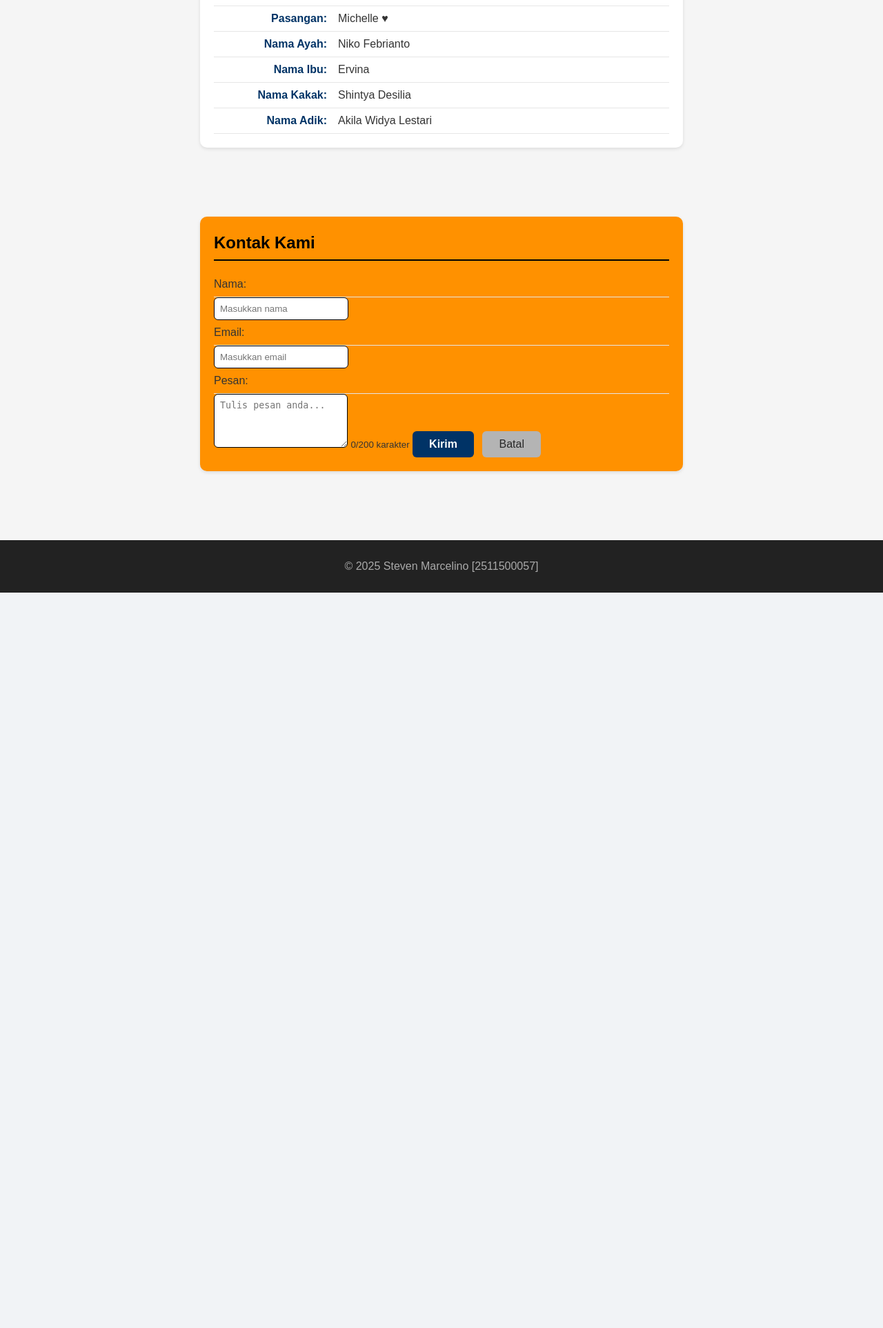
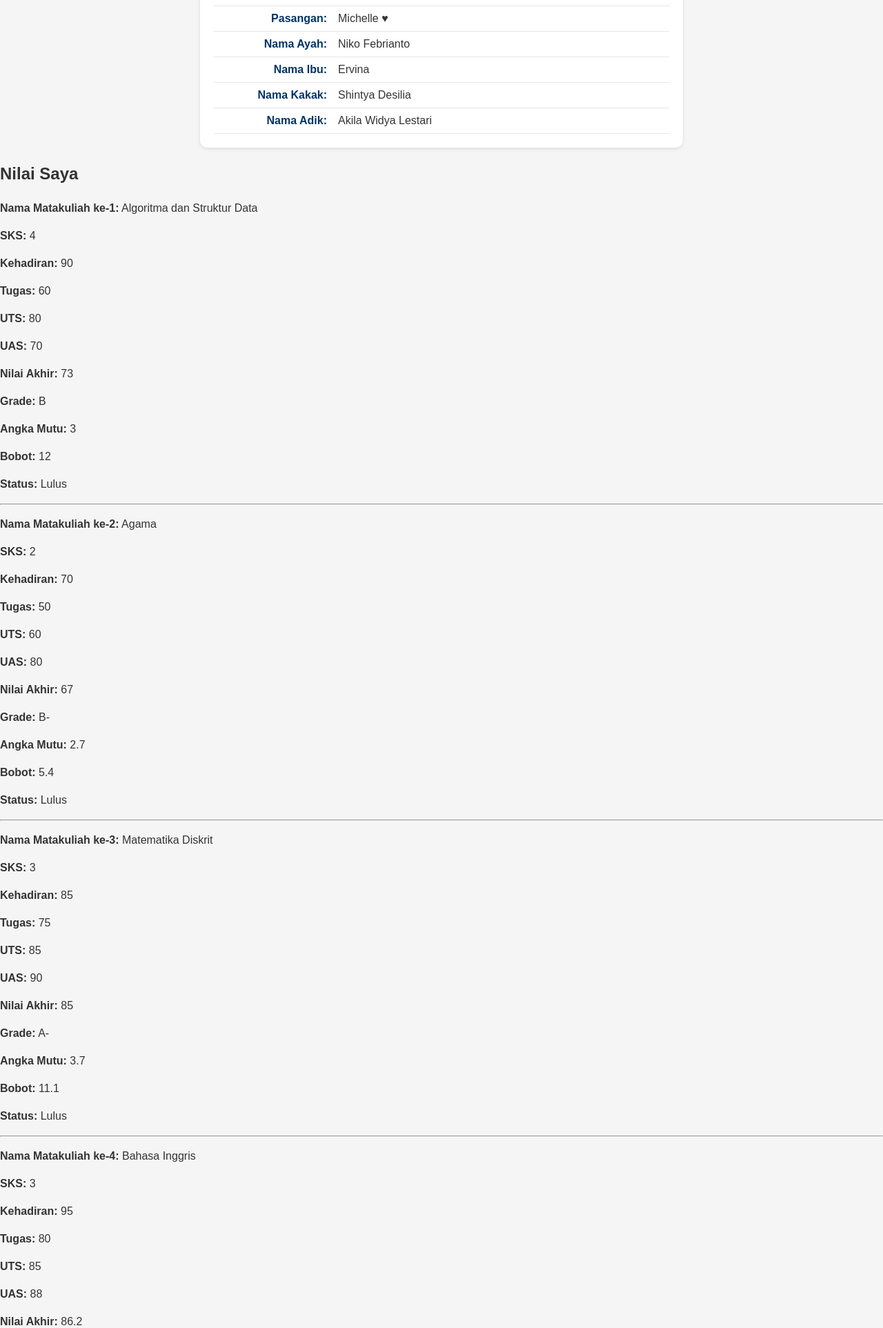
Before and after one commit to 2511500057-ai/2511500057-PWD-TI1B-2526O, a PHP site: page /pertemuan-06/index.php in a window 1280 px wide. Shown: the part 711-2636 px from the top of the page at 69% size. Before the commit the page ends 1570 px from the top, so only its background shows below. Run offline with PHP 8.4, Linux system fonts and the light colour scheme.

Commit message:
Data server php

```diff
--- a/pertemuan-06/index.php
+++ b/pertemuan-06/index.php
@@ -56,7 +56,93 @@
             echo "<p><strong>Nama Adik:</strong> $Nama_Adik</p>";
             ?>
         </section>
+     <section id="ipk">
+     <h2>Nilai Saya</h2>
+    <?php
+    $namaMatkul1    = "Algoritma dan Struktur Data";
+    $sksMatkul1     = 4;
+    $nilaiHadir1    = 90;
+    $nilaiTugas1    = 60;
+    $nilaiUTS1      = 80;
+    $nilaiUAS1      = 70;
 
+    $namaMatkul2    = "Agama";
+    $sksMatkul2     = 2;
+    $nilaiHadir2    = 70;
+    $nilaiTugas2    = 50;
+    $nilaiUTS2      = 60;
+    $nilaiUAS2      = 80;
+
+    $namaMatkul3    = "Matematika Diskrit";
+    $sksMatkul3     = 3;
+    $nilaiHadir3    = 85;
+    $nilaiTugas3    = 75;
+    $nilaiUTS3      = 85;
+    $nilaiUAS3      = 90;
+
+    $namaMatkul4    = "Bahasa Inggris";
+    $sksMatkul4     = 3;
+    $nilaiHadir4    = 95;
+    $nilaiTugas4    = 80;
+    $nilaiUTS4      = 85;
+    $nilaiUAS4      = 88;
+
+    $namaMatkul5    = "Pemrograman Web Dasar";
+    $sksMatkul5     = 3;
+    $nilaiHadir5    = 69;
+    $nilaiTugas5    = 80;
+    $nilaiUTS5      = 90;
+    $nilaiUAS5      = 100;
+
+    // ---------- Fungsi Penentuan Grade dan Mutu ----------
+    function hitungGrade($nilaiAkhir, $hadir) {
+      if ($hadir < 70) return ['E', 0];
+      if ($nilaiAkhir >= 91) return ['A', 4];
+      if ($nilaiAkhir >= 81) return ['A-', 3.7];
+      if ($nilaiAkhir >= 76) return ['B+', 3.3];
+      if ($nilaiAkhir >= 71) return ['B', 3];
+      if ($nilaiAkhir >= 66) return ['B-', 2.7];
+      if ($nilaiAkhir >= 61) return ['C+', 2.3];
+      if ($nilaiAkhir >= 56) return ['C', 2];
+      if ($nilaiAkhir >= 51) return ['C-', 1.7];
+      if ($nilaiAkhir >= 36) return ['D', 1];
+      return ['E', 0];
+    }
+
+    // ---------- Perhitungan Masing-masing Mata Kuliah ----------
+    $totalBobot = 0;
+    $totalSKS = 0;
+
+    for ($i = 1; $i <= 5; $i++) {
+      $nilaiAkhir = (0.1 * ${"nilaiHadir$i"}) + (0.2 * ${"nilaiTugas$i"}) + (0.3 * ${"nilaiUTS$i"}) + (0.4 * ${"nilaiUAS$i"});
+      list($grade, $mutu) = hitungGrade($nilaiAkhir, ${"nilaiHadir$i"});
+      $bobot = $mutu * ${"sksMatkul$i"};
+      $status = ($grade == "D" || $grade == "E") ? "Gagal" : "Lulus";
+
+      echo "<p><strong>Nama Matakuliah ke-$i:</strong> ${"namaMatkul$i"}</p>";
+      echo "<p><strong>SKS:</strong> ${"sksMatkul$i"}</p>";
+      echo "<p><strong>Kehadiran:</strong> ${"nilaiHadir$i"}</p>";
+      echo "<p><strong>Tugas:</strong> ${"nilaiTugas$i"}</p>";
+      echo "<p><strong>UTS:</strong> ${"nilaiUTS$i"}</p>";
+      echo "<p><strong>UAS:</strong> ${"nilaiUAS$i"}</p>";
+      echo "<p><strong>Nilai Akhir:</strong> " . round($nilaiAkhir, 2) . "</p>";
+      echo "<p><strong>Grade:</strong> $grade</p>";
+      echo "<p><strong>Angka Mutu:</strong> $mutu</p>";
+      echo "<p><strong>Bobot:</strong> $bobot</p>";
+      echo "<p><strong>Status:</strong> $status</p>";
+      echo "<hr>";
+
+      $totalBobot += $bobot;
+      $totalSKS += ${"sksMatkul$i"};
+    }
+
+    $IPK = $totalBobot / $totalSKS;
+
+    echo "<p><strong>Total Bobot:</strong> $totalBobot</p>";
+    echo "<p><strong>Total SKS:</strong> $totalSKS</p>";
+    echo "<p><strong>IPK:</strong> " . round($IPK, 2) . "</p>";
+    ?>
+        </section>
         <section id="contact">
             <h2>Kontak Kami</h2>
 
```
